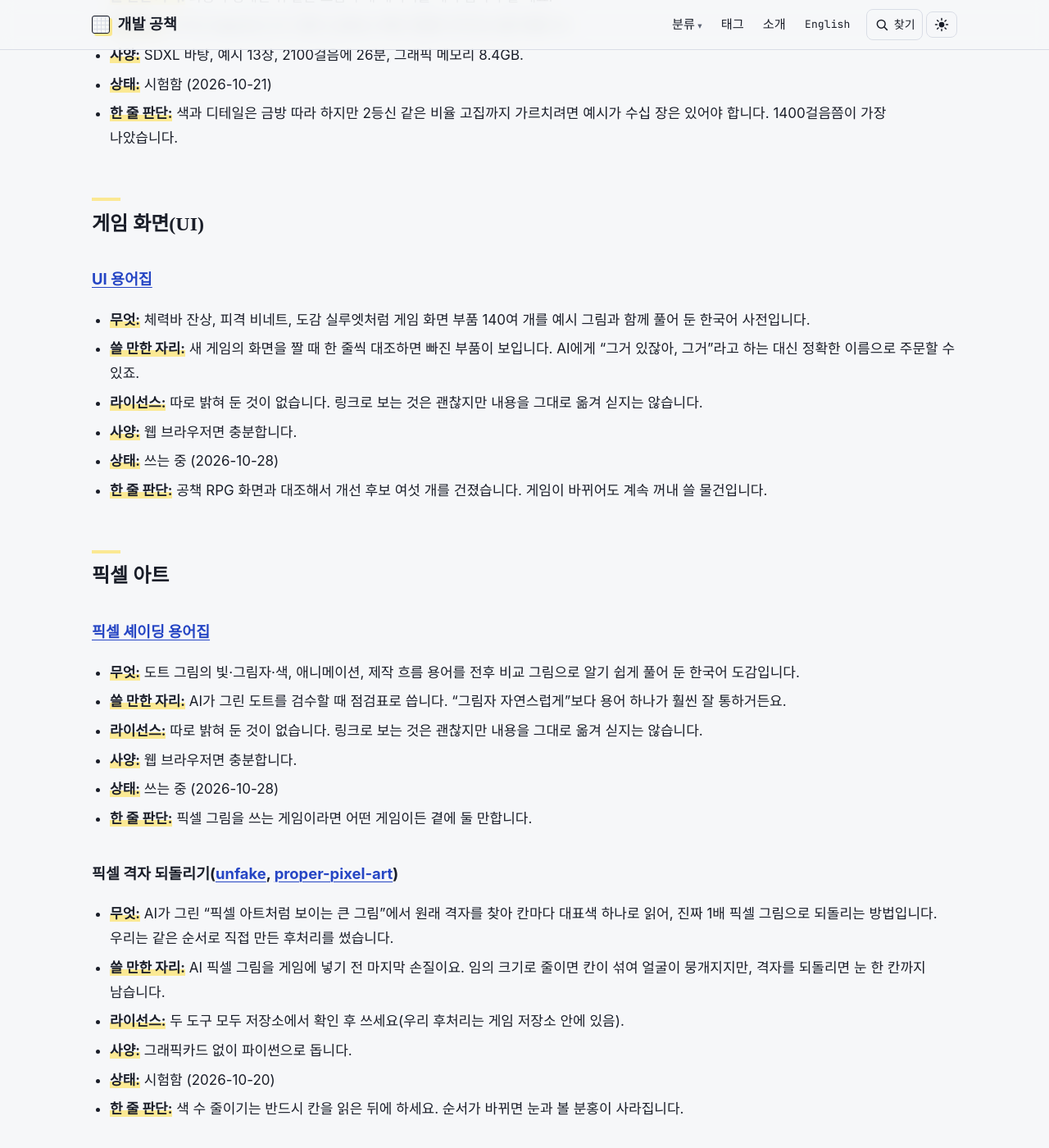
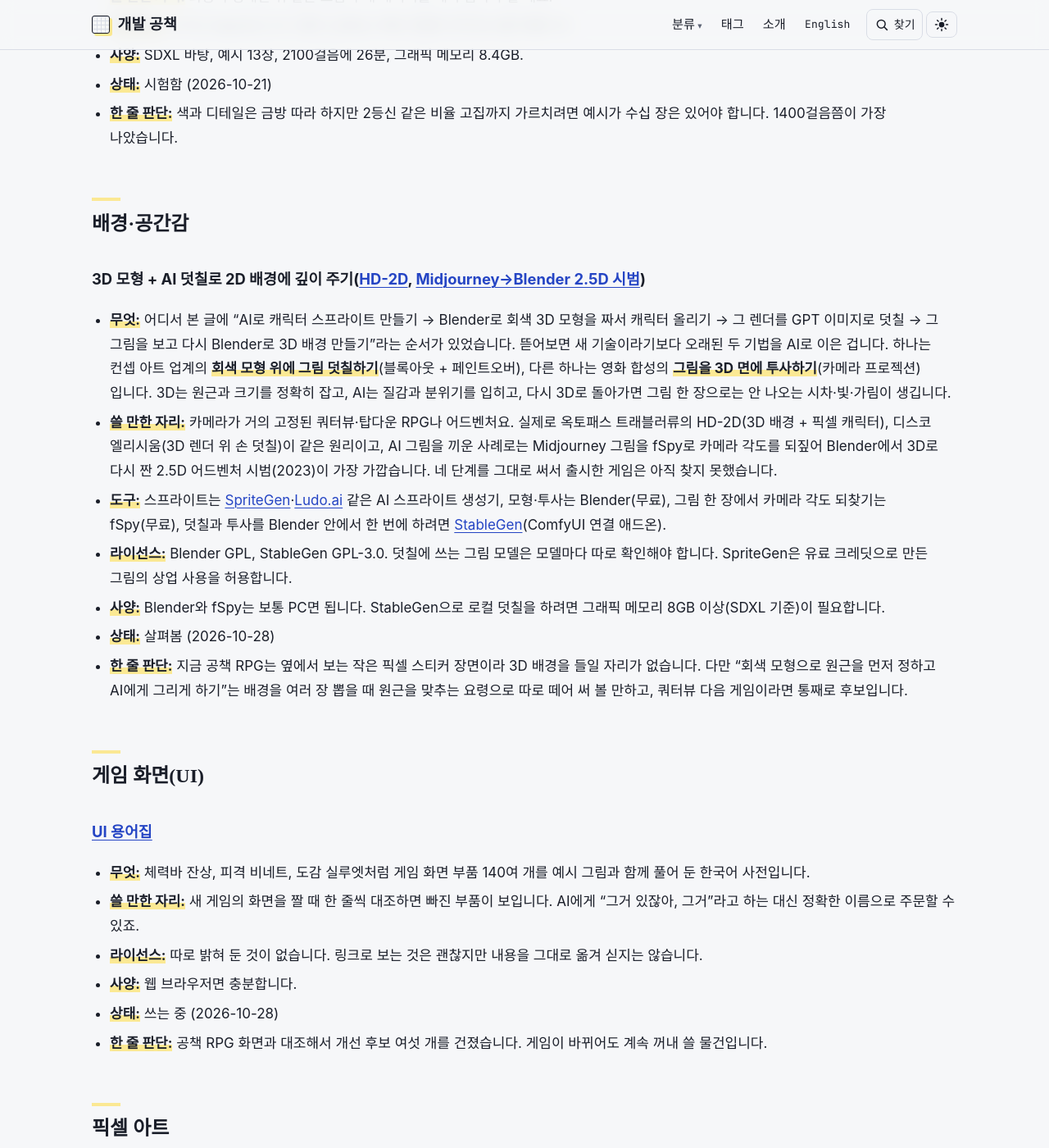
Before and after one commit to wh209302/wh209302.github.io, a Jekyll site: the page built from shelf.md, in a window 1280 px wide and 1400 px high, scrolled down 3112 px. Shown: the whole window at 82% size. Built offline with Jekyll 4.4.1, drawn with Linux system fonts in a browser that asks for light colours; some web fonts are replaced.

Commit message:
기술 서랍: 3D 모형 + AI 덧칠로 2D 배경에 깊이 주기 항목 추가
Co-Authored-By: Claude Opus 5.5 <noreply@anthropic.com>
Claude-Session: https://claude.ai/code/session_01LdZGhTrvd6Z6NVuTTmxzUR

```diff
--- a/shelf.md
+++ b/shelf.md
@@ -80,6 +80,18 @@ AI와 일하다 보면 "오, 이거 대박인데?" 싶은 기술이 하루에도
 - **상태:** 시험함 (2026-10-21)
 - **한 줄 판단:** 색과 디테일은 금방 따라 하지만 2등신 같은 비율 고집까지 가르치려면 예시가 수십 장은 있어야 합니다. 1400걸음쯤이 가장 나았습니다.
 
+## 배경·공간감
+
+### 3D 모형 + AI 덧칠로 2D 배경에 깊이 주기([HD-2D](https://en.wikipedia.org/wiki/HD-2D), [Midjourney→Blender 2.5D 시범](https://hitmarker.net/news/utilizing-midjourney-generated-ai-artworks-to-create-a-2-5d-location-for-an-adventure-game-522580))
+
+- **무엇:** 어디서 본 글에 "AI로 캐릭터 스프라이트 만들기 → Blender로 회색 3D 모형을 짜서 캐릭터 올리기 → 그 렌더를 GPT 이미지로 덧칠 → 그 그림을 보고 다시 Blender로 3D 배경 만들기"라는 순서가 있었습니다. 뜯어보면 새 기술이라기보다 오래된 두 기법을 AI로 이은 겁니다. 하나는 컨셉 아트 업계의 **회색 모형 위에 그림 덧칠하기**(블록아웃 + 페인트오버), 다른 하나는 영화 합성의 **그림을 3D 면에 투사하기**(카메라 프로젝션)입니다. 3D는 원근과 크기를 정확히 잡고, AI는 질감과 분위기를 입히고, 다시 3D로 돌아가면 그림 한 장으로는 안 나오는 시차·빛·가림이 생깁니다.
+- **쓸 만한 자리:** 카메라가 거의 고정된 쿼터뷰·탑다운 RPG나 어드벤처요. 실제로 옥토패스 트래블러류의 HD-2D(3D 배경 + 픽셀 캐릭터), 디스코 엘리시움(3D 렌더 위 손 덧칠)이 같은 원리이고, AI 그림을 끼운 사례로는 Midjourney 그림을 fSpy로 카메라 각도를 되짚어 Blender에서 3D로 다시 짠 2.5D 어드벤처 시범(2023)이 가장 가깝습니다. 네 단계를 그대로 써서 출시한 게임은 아직 찾지 못했습니다.
+- **도구:** 스프라이트는 [SpriteGen](https://spritegen.ai/)·[Ludo.ai](https://ludo.ai/features/sprite-generator) 같은 AI 스프라이트 생성기, 모형·투사는 Blender(무료), 그림 한 장에서 카메라 각도 되찾기는 fSpy(무료), 덧칠과 투사를 Blender 안에서 한 번에 하려면 [StableGen](https://github.com/sakalond/StableGen)(ComfyUI 연결 애드온).
+- **라이선스:** Blender GPL, StableGen GPL-3.0. 덧칠에 쓰는 그림 모델은 모델마다 따로 확인해야 합니다. SpriteGen은 유료 크레딧으로 만든 그림의 상업 사용을 허용합니다.
+- **사양:** Blender와 fSpy는 보통 PC면 됩니다. StableGen으로 로컬 덧칠을 하려면 그래픽 메모리 8GB 이상(SDXL 기준)이 필요합니다.
+- **상태:** 살펴봄 (2026-10-28)
+- **한 줄 판단:** 지금 공책 RPG는 옆에서 보는 작은 픽셀 스티커 장면이라 3D 배경을 들일 자리가 없습니다. 다만 "회색 모형으로 원근을 먼저 정하고 AI에게 그리게 하기"는 배경을 여러 장 뽑을 때 원근을 맞추는 요령으로 따로 떼어 써 볼 만하고, 쿼터뷰 다음 게임이라면 통째로 후보입니다.
+
 ## 게임 화면(UI)
 
 ### [UI 용어집](https://tuiella.github.io/ui-glossary/)
```
Also changed, not shown: en/shelf.md (+12 -0 lines).
